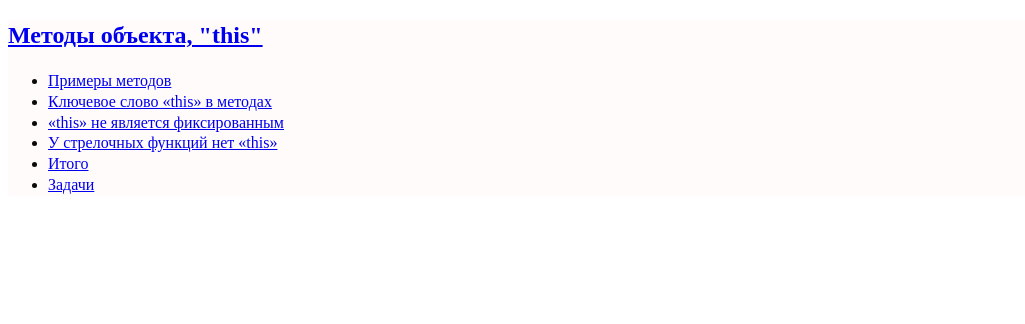
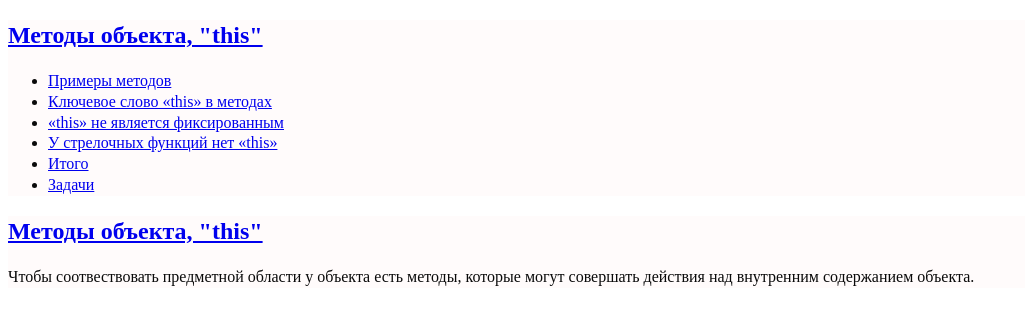
Before and after one commit to NikZha/conspectOfBasicsJs, a plain HTML site: page 4. Объекты основы/object-methods.html in a window 1280 px wide. Shown: the whole page, without its empty margins (0-1025 px from the left). Drawn offline with nearby package versions, Linux system fonts and the light colour scheme.

Commit message:
feat: topic methods

```diff
--- a/4. Объекты основы/object-methods.html
+++ b/4. Объекты основы/object-methods.html
@@ -24,7 +24,11 @@
             <li><a href="#tasks">Задачи</a></li>
         </ul>
     </div>
-
+    <div class="topic" id="methods">
+        <h2><a href="https://learn.javascript.ru/object-methods">Методы объекта, "this"</a></h2>
+        <p>Чтобы соотвествовать предметной области у объекта есть методы, которые могут совершать действия над
+            внутренним содержанием объекта.</p>
+    </div>
 
 
 
```
